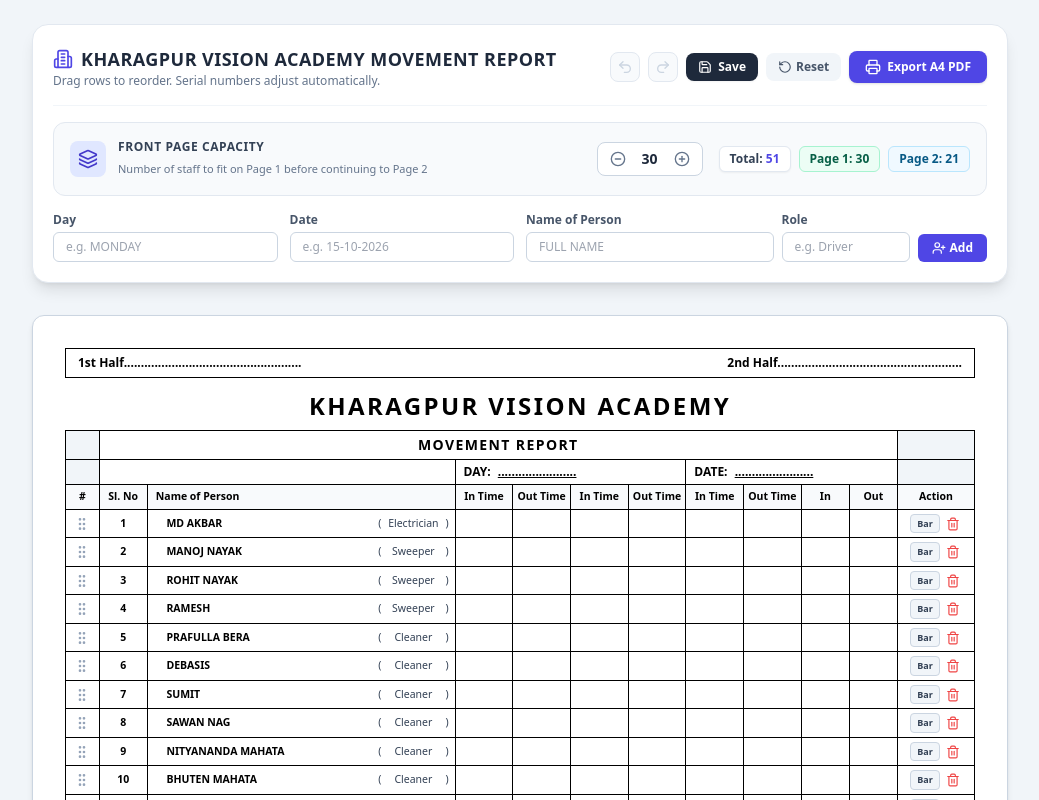
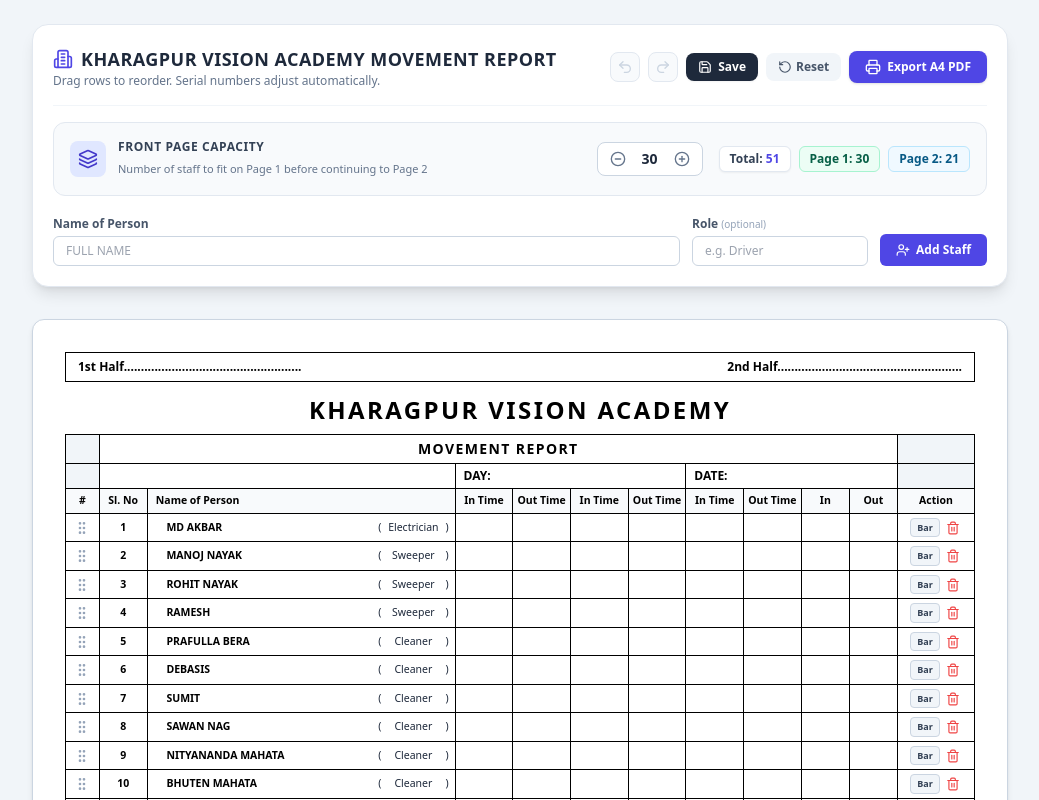
Before and after one commit to Mir-786/movement-report-manager, a Next.js app: page / in a window 1280 px wide. Shown: the top 800 px of the page, without its empty margins (120-1159 px from the left). Built offline with nearby package versions, Linux system fonts and the light colour scheme.

Commit message:
update page.tsx

```diff
--- a/app/page.tsx
+++ b/app/page.tsx
@@ -1,6 +1,6 @@
 "use client";
 
-import React, { useState, useEffect, useRef } from "react";
+import React, { useState, useEffect } from "react";
 import {
   GripVertical,
   Trash2,
@@ -63,8 +63,8 @@ const DEFAULT_STAFF: StaffItem[] = [
   { id: "29", name: "BIPLAB DUTTA", role: "Supervisor" },
   { id: "30", name: "SOUKAT", role: "Driver" },
   { id: "31", name: "SRIMANTA MAHAPATRA", role: "Cook" },
-  { id: "32", name: "RAJU PATRA", role: "Staff" },
-  { id: "33", name: "PURNA MAHATA", role: "Staff" },
+  { id: "32", name: "RAJU PATRA", role: "" },
+  { id: "33", name: "PURNA MAHATA", role: "" },
   { id: "34", name: "MOHAN PATRA", role: "Driver", hasBlackBarAbove: true },
   { id: "35", name: "KHOKAN BERA", role: "Driver" },
   { id: "36", name: "CHANDAN DANDAPATH", role: "Driver" },
@@ -97,7 +97,7 @@ export default function MovementReportApp() {
   const [draggedIndex, setDraggedIndex] = useState<number | null>(null);
   const [saveSuccess, setSaveSuccess] = useState(false);
 
-  // Undo / Redo history state
+  // Undo / Redo history
   const [history, setHistory] = useState<AppSnapshot[]>([
     {
       staff: DEFAULT_STAFF,
@@ -108,7 +108,6 @@ export default function MovementReportApp() {
   ]);
   const [historyIndex, setHistoryIndex] = useState<number>(0);
 
-  // Push new state snapshot to undo/redo history
   const commitSnapshot = (
     newStaff: StaffItem[],
     newCapacity = frontPageCapacity,
@@ -126,7 +125,7 @@ export default function MovementReportApp() {
     setHistoryIndex(truncatedHistory.length);
   };
 
-  // Load saved state from localStorage on initial render
+  // Restore saved state from localStorage
   useEffect(() => {
     const saved = localStorage.getItem(LOCAL_STORAGE_KEY);
     if (saved) {
@@ -146,7 +145,7 @@ export default function MovementReportApp() {
     }
   }, []);
 
-  // Save state to localStorage
+  // Save state
   const handleSave = () => {
     const stateToSave: AppSnapshot = {
       staff,
@@ -159,7 +158,7 @@ export default function MovementReportApp() {
     setTimeout(() => setSaveSuccess(false), 2500);
   };
 
-  // Undo action
+  // Undo
   const handleUndo = () => {
     if (historyIndex > 0) {
       const targetIndex = historyIndex - 1;
@@ -172,7 +171,7 @@ export default function MovementReportApp() {
     }
   };
 
-  // Redo action
+  // Redo
   const handleRedo = () => {
     if (historyIndex < history.length - 1) {
       const targetIndex = historyIndex + 1;
@@ -185,7 +184,7 @@ export default function MovementReportApp() {
     }
   };
 
-  // Keyboard shortcut listener (Ctrl+Z, Ctrl+Y, Ctrl+S)
+  // Keyboard shortcuts (Ctrl+Z, Ctrl+Y, Ctrl+S)
   useEffect(() => {
     const onKeyDown = (e: KeyboardEvent) => {
       if ((e.ctrlKey || e.metaKey) && e.key.toLowerCase() === "z") {
@@ -236,7 +235,7 @@ export default function MovementReportApp() {
       {
         id: Date.now().toString(),
         name: newName.trim().toUpperCase(),
-        role: newRole.trim() || "Staff",
+        role: newRole.trim(),
         hasBlackBarAbove: false
       }
     ];
@@ -253,18 +252,17 @@ export default function MovementReportApp() {
     commitSnapshot(updated);
   };
 
-  // Inline update for Name / Role
+  // Inline editing
   const handleUpdate = (id: string, field: "name" | "role", value: string) => {
     const updated = staff.map((s) => (s.id === id ? { ...s, [field]: value } : s));
     setStaff(updated);
   };
 
-  // Commit text editing on blur
   const handleBlurCommit = () => {
     commitSnapshot(staff);
   };
 
-  // Toggle black divider bar above row
+  // Toggle black bar
   const toggleBlackBar = (id: string) => {
     const updated = staff.map((s) =>
       s.id === id ? { ...s, hasBlackBarAbove: !s.hasBlackBarAbove } : s
@@ -282,7 +280,7 @@ export default function MovementReportApp() {
     commitSnapshot(DEFAULT_STAFF, 30, "", "");
   };
 
-  // Split items between Page 1 and Page 2
+  // Slicing staff for Page 1 & Page 2
   const page1Items = staff.slice(0, frontPageCapacity);
   const page2Items = staff.slice(frontPageCapacity);
 
@@ -307,17 +305,31 @@ export default function MovementReportApp() {
               <th className="no-print border-r border-black p-0 bg-slate-100"></th>
               <th colSpan={2} className="border-r border-black p-1 bg-transparent"></th>
               <th colSpan={4} className="border-r border-black text-left px-2 py-1">
-                DAY: <span className="font-semibold underline ml-1">{reportDay || "......................."}</span>
+                DAY:{" "}
+                <input
+                  type="text"
+                  value={reportDay}
+                  onChange={(e) => setReportDay(e.target.value.toUpperCase())}
+                  onBlur={handleBlurCommit}
+                  className="bg-transparent outline-none font-normal w-32 focus:bg-amber-100 text-black border-none p-0 ml-1"
+                />
               </th>
               <th colSpan={4} className="border-r border-black text-left px-2 py-1">
-                DATE: <span className="font-semibold underline ml-1">{reportDate || "......................."}</span>
+                DATE:{" "}
+                <input
+                  type="text"
+                  value={reportDate}
+                  onChange={(e) => setReportDate(e.target.value)}
+                  onBlur={handleBlurCommit}
+                  className="bg-transparent outline-none font-normal w-32 focus:bg-amber-100 text-black border-none p-0 ml-1"
+                />
               </th>
               <th className="no-print border-l border-black p-0 bg-slate-100"></th>
             </tr>
           </>
         )}
 
-        {/* Column Headers (Present on both Page 1 and Page 2) */}
+        {/* Column Headers */}
         <tr className="border-b-[1.5px] border-black bg-slate-50 print:bg-transparent font-bold text-center text-black">
           <th className="no-print w-7 border-r border-black p-1">#</th>
           <th className="w-10 border-r border-black p-1">Sl. No</th>
@@ -336,6 +348,8 @@ export default function MovementReportApp() {
       <tbody>
         {items.map((item, localIndex) => {
           const globalIndex = startIndex + localIndex;
+          const trimmedRole = item.role.trim();
+
           return (
             <React.Fragment key={item.id}>
               {/* Solid Black Divider Row */}
@@ -368,10 +382,12 @@ export default function MovementReportApp() {
                   {globalIndex + 1}
                 </td>
 
-                {/* Name & Role: 2 leading spaces + tight parentheses like (Driver) */}
+                {/* Name & Role: 2 non-breaking spaces starting + tight bracket when role exists */}
                 <td className="border-r border-black px-1.5 py-0.5 font-semibold text-black">
                   <div className="flex items-center text-[10.5px]">
+                    {/* 2 spaces starting of name */}
                     <span className="select-none font-mono whitespace-pre">&nbsp;&nbsp;</span>
+
                     <input
                       type="text"
                       value={item.name}
@@ -379,21 +395,37 @@ export default function MovementReportApp() {
                       onBlur={handleBlurCommit}
                       className="w-full bg-transparent outline-none focus:bg-amber-100 uppercase font-semibold"
                     />
-                    <span className="font-normal text-slate-700 print:text-black whitespace-nowrap">
+
+                    {/* Tight brackets with no spaces, hidden entirely if role is blank */}
+                    {trimmedRole !== "" ? (
+                      <span className="font-normal text-slate-800 print:text-black whitespace-nowrap inline-flex items-center">
                         (
                         <input
                           type="text"
-                        value={item.role.trim()}
+                          value={trimmedRole}
                           onChange={(e) => handleUpdate(item.id, "role", e.target.value.trim())}
                           onBlur={handleBlurCommit}
-                        className="w-16 inline bg-transparent outline-none focus:bg-amber-100 text-center font-normal"
+                          className="inline bg-transparent outline-none focus:bg-amber-100 text-center font-normal p-0 m-0 border-none w-16"
                         />
                         )
                       </span>
+                    ) : (
+                      /* Screen-only placeholder to allow typing a role if blank */
+                      <span className="no-print opacity-0 hover:opacity-100 focus-within:opacity-100 transition-opacity">
+                        <input
+                          type="text"
+                          placeholder="+role"
+                          value={item.role}
+                          onChange={(e) => handleUpdate(item.id, "role", e.target.value.trim())}
+                          onBlur={handleBlurCommit}
+                          className="w-12 text-[9px] bg-slate-100 rounded px-1 outline-none text-center"
+                        />
+                      </span>
+                    )}
                   </div>
                 </td>
 
-                {/* Check-in Blank Cells */}
+                {/* Blank Time Slot Cells */}
                 <td className="border-r border-black h-7"></td>
                 <td className="border-r border-black h-7"></td>
                 <td className="border-r border-black h-7"></td>
@@ -440,6 +472,7 @@ export default function MovementReportApp() {
     <div className="min-h-screen py-6 px-3 sm:px-6 max-w-5xl mx-auto">
       {/* ================= CONTROLS (NO-PRINT) ================= */}
       <div className="no-print bg-white p-5 rounded-2xl shadow-lg border border-slate-200 mb-8 space-y-4">
+        {/* Top bar: title + undo, redo, save, reset, print */}
         <div className="flex flex-wrap items-center justify-between gap-4 border-b border-slate-100 pb-4">
           <div>
             <h1 className="text-lg font-black text-slate-800 tracking-wide uppercase flex items-center gap-2">
@@ -452,7 +485,6 @@ export default function MovementReportApp() {
           </div>
 
           <div className="flex flex-wrap items-center gap-2">
-            {/* Undo / Redo buttons */}
             <button
               onClick={handleUndo}
               disabled={historyIndex <= 0}
@@ -478,7 +510,6 @@ export default function MovementReportApp() {
               <Redo2 className="w-4 h-4" />
             </button>
 
-            {/* Save Button */}
             <button
               onClick={handleSave}
               className={`px-3 py-1.5 text-xs font-semibold rounded-lg flex items-center gap-1.5 transition shadow-sm ${
@@ -499,7 +530,6 @@ export default function MovementReportApp() {
               )}
             </button>
 
-            {/* Reset Button */}
             <button
               onClick={handleReset}
               className="px-3 py-1.5 text-xs font-semibold text-slate-600 bg-slate-100 hover:bg-slate-200 rounded-lg flex items-center gap-1 transition"
@@ -507,7 +537,6 @@ export default function MovementReportApp() {
               <RotateCcw className="w-3.5 h-3.5" /> Reset
             </button>
 
-            {/* Print Button */}
             <button
               onClick={() => window.print()}
               className="px-4 py-2 text-xs font-bold text-white bg-indigo-600 hover:bg-indigo-700 rounded-lg shadow flex items-center gap-1.5 transition"
@@ -574,44 +603,22 @@ export default function MovementReportApp() {
           </div>
         </div>
 
-        {/* Inputs */}
-        <div className="grid grid-cols-1 md:grid-cols-4 gap-3">
-          <div>
-            <label className="block text-xs font-bold text-slate-600 mb-1">Day</label>
-            <input
-              type="text"
-              placeholder="e.g. MONDAY"
-              value={reportDay}
-              onChange={(e) => setReportDay(e.target.value.toUpperCase())}
-              onBlur={handleBlurCommit}
-              className="w-full px-3 py-1.5 text-xs border border-slate-300 rounded-md outline-none focus:ring-2 focus:ring-indigo-500"
-            />
-          </div>
-          <div>
-            <label className="block text-xs font-bold text-slate-600 mb-1">Date</label>
-            <input
-              type="text"
-              placeholder="e.g. 15-10-2026"
-              value={reportDate}
-              onChange={(e) => setReportDate(e.target.value)}
-              onBlur={handleBlurCommit}
-              className="w-full px-3 py-1.5 text-xs border border-slate-300 rounded-md outline-none focus:ring-2 focus:ring-indigo-500"
-            />
-          </div>
-
-          <form onSubmit={handleAddStaff} className="md:col-span-2 flex items-end gap-2">
-            <div className="flex-1">
+        {/* Add Staff Form (Day & Date filling boxes removed) */}
+        <form onSubmit={handleAddStaff} className="flex flex-wrap items-end gap-3 pt-1">
+          <div className="flex-1 min-w-[200px]">
             <label className="block text-xs font-bold text-slate-600 mb-1">Name of Person</label>
             <input
               type="text"
               placeholder="Full Name"
               value={newName}
               onChange={(e) => setNewName(e.target.value)}
-                className="w-full px-3 py-1.5 text-xs border border-slate-300 rounded-md outline-none focus:ring-2 focus:ring-indigo-500 uppercase"
+              className="w-full px-3 py-1.5 text-xs border border-slate-300 rounded-md outline-none focus:ring-2 focus:ring-indigo-500 uppercase font-medium"
             />
           </div>
-            <div className="w-32">
-              <label className="block text-xs font-bold text-slate-600 mb-1">Role</label>
+          <div className="w-44">
+            <label className="block text-xs font-bold text-slate-600 mb-1">
+              Role <span className="text-[10px] font-normal text-slate-400">(optional)</span>
+            </label>
             <input
               type="text"
               placeholder="e.g. Driver"
@@ -622,12 +629,11 @@ export default function MovementReportApp() {
           </div>
           <button
             type="submit"
-              className="px-3.5 py-1.5 bg-indigo-600 hover:bg-indigo-700 text-white rounded-md text-xs font-bold flex items-center gap-1 transition"
+            className="px-4 py-2 bg-indigo-600 hover:bg-indigo-700 text-white rounded-md text-xs font-bold flex items-center gap-1.5 transition"
           >
-              <UserPlus className="w-3.5 h-3.5" /> Add
+            <UserPlus className="w-3.5 h-3.5" /> Add Staff
           </button>
         </form>
-        </div>
       </div>
 
       {/* ================= PRINTABLE DOCUMENT ================= */}
@@ -648,7 +654,7 @@ export default function MovementReportApp() {
             </h1>
           </div>
 
-          {/* Page 1 Table (With MOVEMENT REPORT and DAY/DATE Header Rows) */}
+          {/* Page 1 Table (MOVEMENT REPORT and DAY/DATE Header Rows) */}
           {renderTable(page1Items, 0, true)}
 
           <div className="no-print mt-3 text-right text-[11px] text-slate-400 font-semibold">
@@ -659,7 +665,7 @@ export default function MovementReportApp() {
         {/* ================= PAGE 2 (CONT.) ================= */}
         {page2Items.length > 0 && (
           <section className="print-page bg-white p-6 sm:p-8 rounded-xl shadow-md border border-slate-300 print:shadow-none print:border-none print:p-0">
-            {/* Directly begins with table headers (no school name, no dotted half box, no Movement Report row) */}
+            {/* Directly begins with column headers */}
             {renderTable(page2Items, frontPageCapacity, false)}
 
             <div className="no-print mt-3 text-right text-[11px] text-slate-400 font-semibold">
```
Lines whose indentation alone changed are shown as unchanged.
